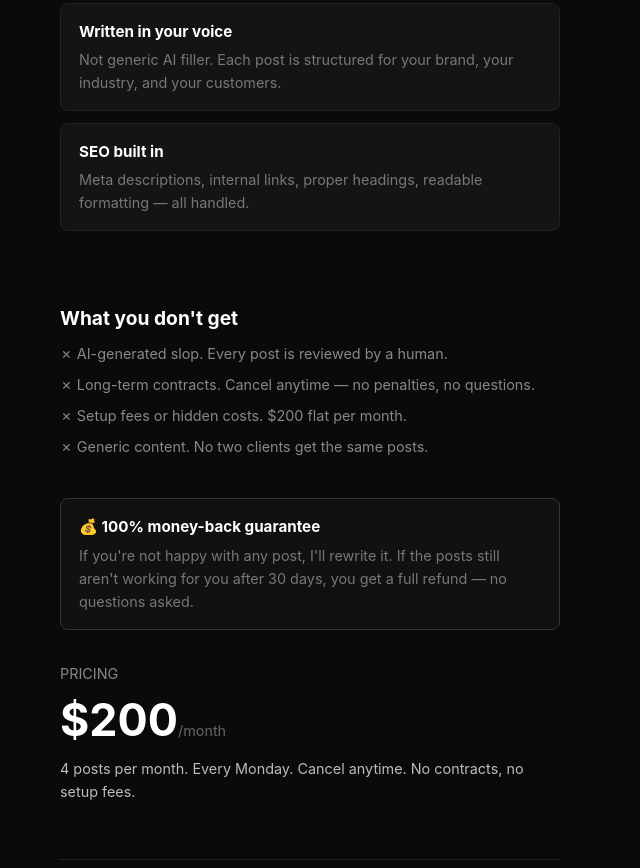
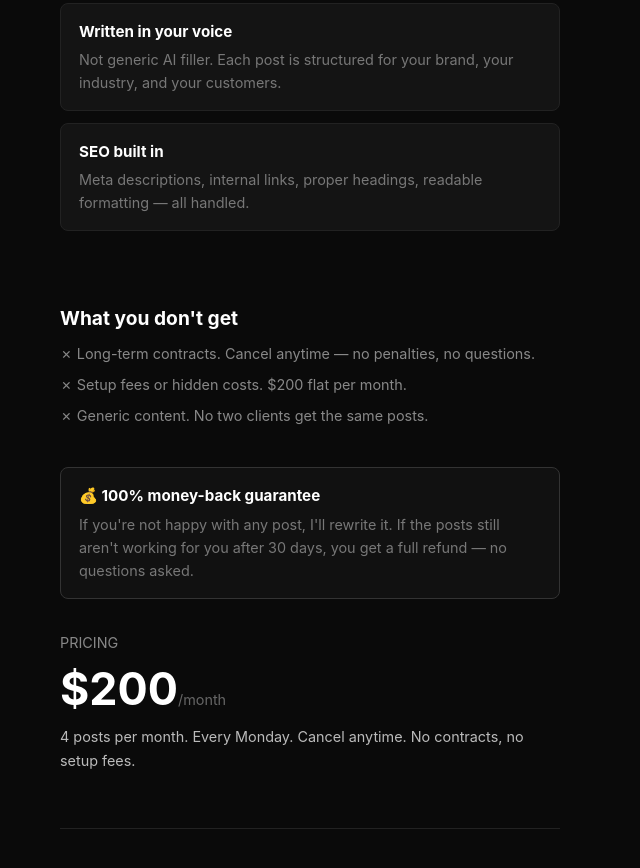
Before and after one commit to Bennyboy0789/blog-service, a website: page index.html in a window 1280 px wide. Shown: the part 1255-2123 px from the top of the page, without its empty margins (0-640 px from the left). Drawn offline with Linux system fonts and the light colour scheme.

Commit message:
Remove AI slop reference

```diff
--- a/index.html
+++ b/index.html
@@ -227,7 +227,6 @@
 
   <h2>What you don't get</h2>
   <div style="display:grid; gap:8px; margin-bottom:40px;">
-    <p style="color:#888;">✗ AI-generated slop. Every post is reviewed by a human.</p>
     <p style="color:#888;">✗ Long-term contracts. Cancel anytime — no penalties, no questions.</p>
     <p style="color:#888;">✗ Setup fees or hidden costs. $200 flat per month.</p>
     <p style="color:#888;">✗ Generic content. No two clients get the same posts.</p>
```
